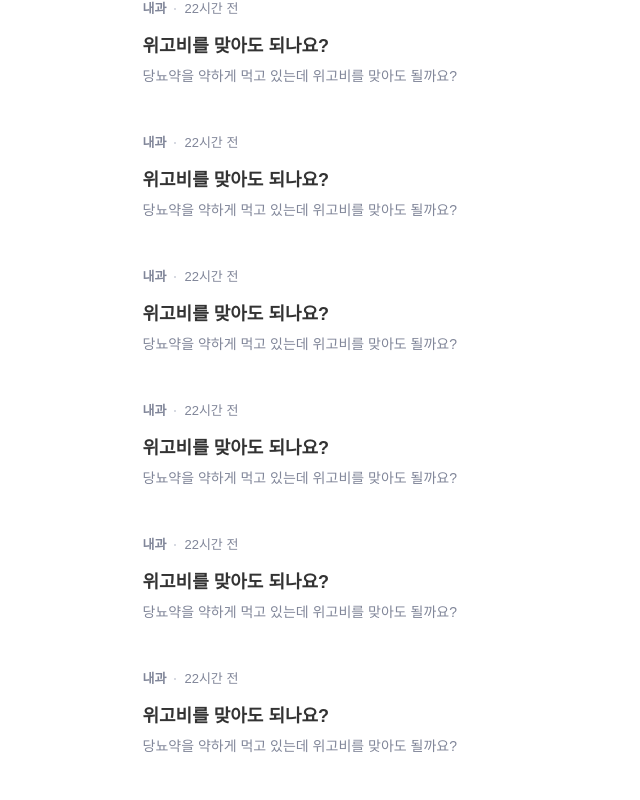
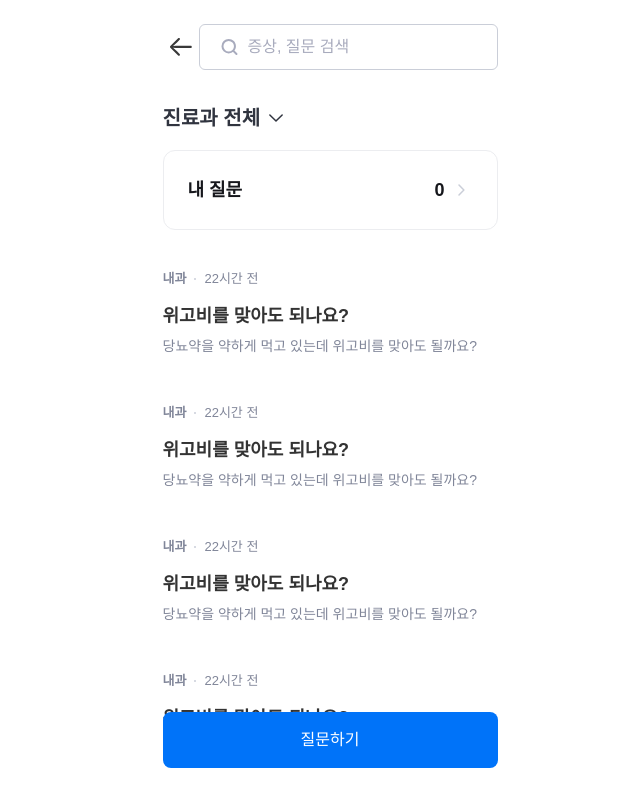
Before and after one commit to jisooooooooooo/36-COLLABORATION-WEB-GOODOC, a React (Vite) app: page /qna in a window 1280 px wide. Shown: the top 800 px of the page, without its empty margins (310-950 px from the left). Built offline with nearby package versions, Linux system fonts and the light colour scheme.

Commit message:
feat: QnA 공통 레이아웃 페이지(QnALayout) 생성 및 QnA 페이지 라우팅 설정

```diff
--- /dev/null
+++ b/src/pages/qna/page/QnALayout.tsx
@@ -0,0 +1,17 @@
+import { Outlet } from 'react-router';
+import QnASearch from '../qnaList/components/QnASearch';
+import Footer from '@/shared/components/Footer';
+
+const QnALayout = () => {
+  return (
+    <div className="flex flex-col justify-center items-center mb-[9.1875rem]">
+      <QnASearch />
+      <main>
+        <Outlet />
+      </main>
+      <Footer />
+    </div>
+  );
+};
+
+export default QnALayout;
--- a/src/pages/qna/qnaList/page/QnAHome.tsx
+++ b/src/pages/qna/qnaList/page/QnAHome.tsx
@@ -2,13 +2,10 @@ import DeptFilter from '@pages/qna/qnaList/components/DeptFilter';
 import QnAList from '@pages/qna/qnaList/components/QnAList';
 import QnAButton from '@/shared/components/QnAButton';
 import MyQuestion from '../components/MyQuestion';
-import QnASearch from '../components/QnASearch';
-import Footer from '@/shared/components/Footer';
 
 const QnAHome = () => {
   return (
-    <div className="flex flex-col justify-center items-center mb-[6.25rem]">
-      <QnASearch />
+    <div className="flex flex-col justify-center items-center mb-[2.25rem]">
       <DeptFilter />
       <MyQuestion />
       <QnAList />
@@ -21,7 +18,6 @@ const QnAHome = () => {
         px="px-[7.5rem]"
         py="py-[1rem]"
       />
-      <Footer />
       <QnAButton
         text="질문하기"
         font="title-semi-16"
--- /dev/null
+++ b/src/pages/qna/qnaMy/page/QnAMy.tsx
@@ -0,0 +1,7 @@
+import React from 'react';
+
+const QnAMy = () => {
+  return <div></div>;
+};
+
+export default QnAMy;
--- a/src/shared/components/Footer.tsx
+++ b/src/shared/components/Footer.tsx
@@ -2,7 +2,7 @@ import ImageMark from '@shared/assets/svg/ImageMark.svg?react';
 
 const Footer = () => {
   return (
-    <footer className="w-full flex flex-col justify-start mt-[2.25rem] mb-[7.0625rem]">
+    <footer className="w-full flex flex-col justify-start">
       <div className="w-full h-[.0625rem] border-t border-[#ECEDF0]"></div>
 
       <div className="flex flex-col mt-[5rem] ml-[1.25rem] gap-[2.25rem]">
--- a/src/shared/router/Router.tsx
+++ b/src/shared/router/Router.tsx
@@ -1,7 +1,9 @@
 import { createBrowserRouter } from 'react-router-dom';
 import ChatPage from '@/pages/chat/page/ChatPage';
-import QnAList from '@/pages/qna/qnaList/components/QnAList';
 import QnaDetail from '@/pages/qna/qnaDetail/page/QnaDetail';
+import QnALayout from '@/pages/qna/page/QnALayout';
+import QnAMy from '@/pages/qna/qnaMy/page/QnAMy';
+import QnAHome from '@/pages/qna/qnaList/page/QnAHome';
 
 const router = createBrowserRouter([
   {
@@ -20,11 +22,21 @@ const router = createBrowserRouter([
   },
   {
     path: '/qna',
-    element: <QnAList />,
-  },
-  {
-    path: '/qna/:id',
-    element: <QnaDetail />,
+    element: <QnALayout />,
+    children: [
+      {
+        index: true, // 기본 하위 라우트
+        element: <QnAHome />,
+      },
+      {
+        path: ':id',
+        element: <QnaDetail />,
+      },
+      {
+        path: 'my',
+        element: <QnAMy />,
+      },
+    ],
   },
 ]);
 
```
